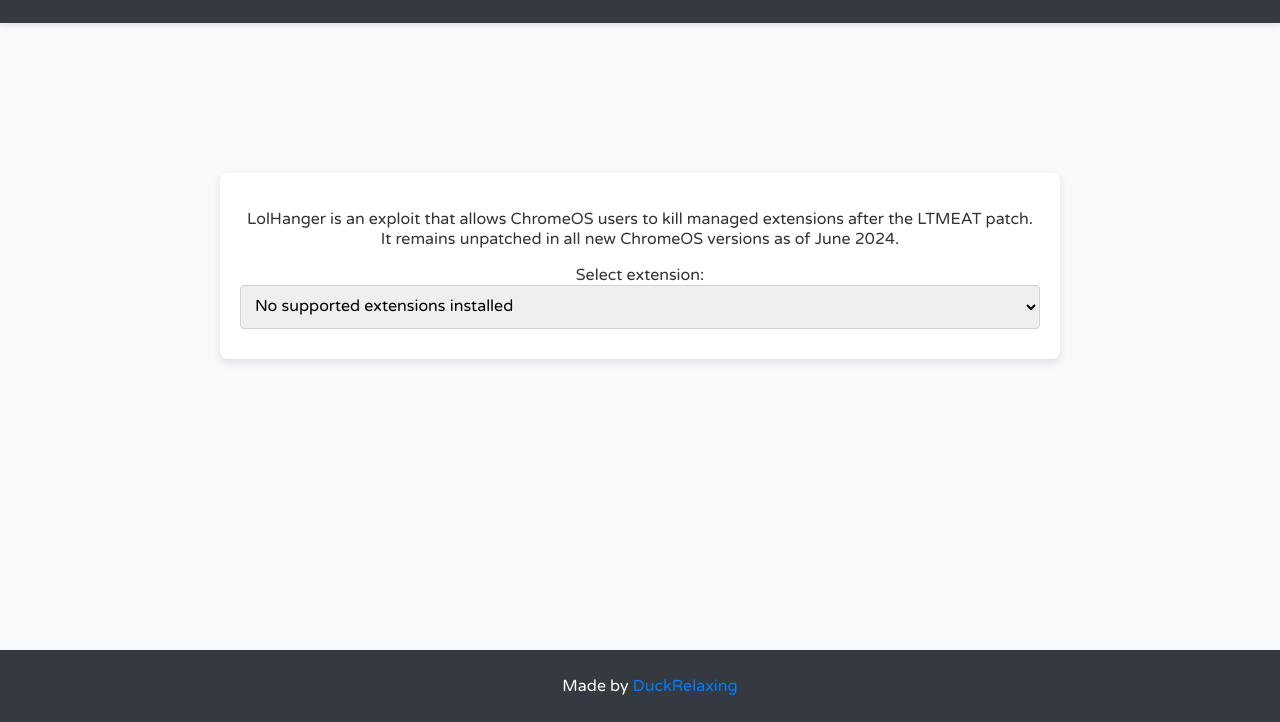
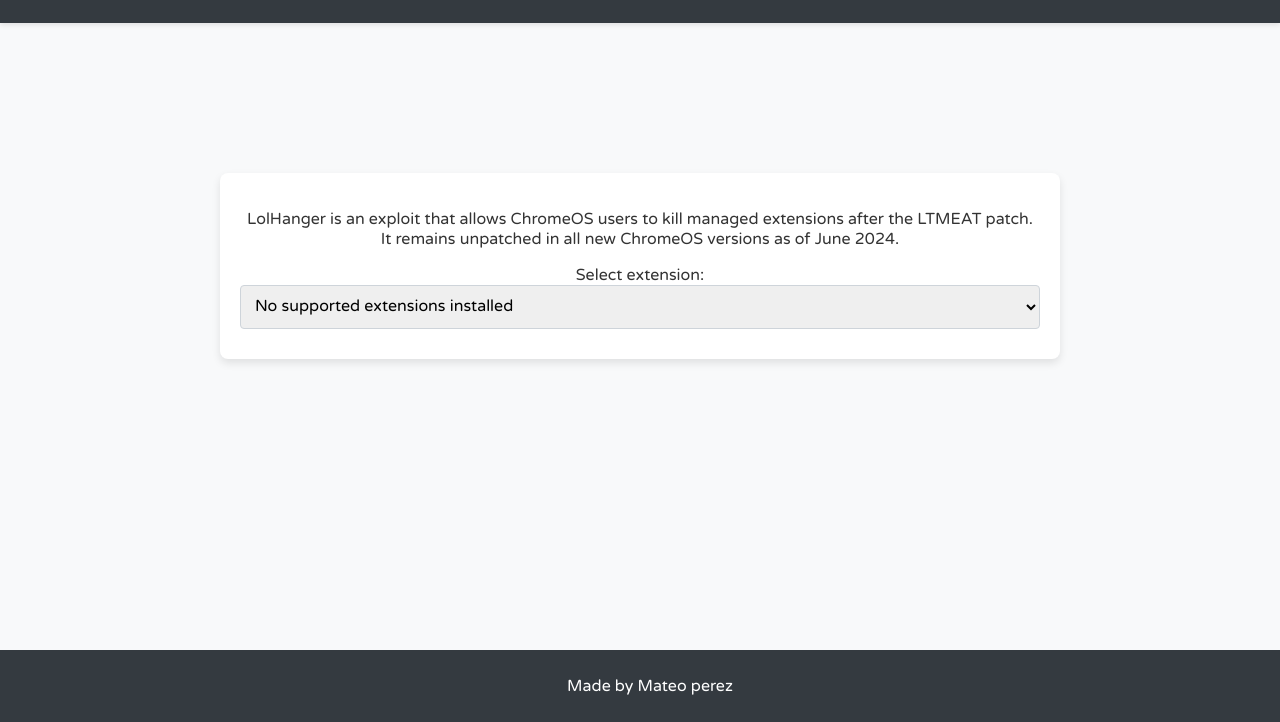
Before and after one commit to Duck-relaxing/mateohang, a plain HTML site: page index.html in a window 1280 px wide. Shown: the part 78-800 px from the top of the page. Drawn offline with Linux system fonts and the light colour scheme.

Commit message:
Update index.html

```diff
--- a/index.html
+++ b/index.html
@@ -158,7 +158,7 @@
 <div id="killExtensionText"></div>
 
 <footer>
-  <p>Made by <a href="https://github.com/Duck-relaxing">DuckRelaxing</a></p>
+  <p>Made by Mateo perez</a></p>
 </footer>
 
 <script>
```
